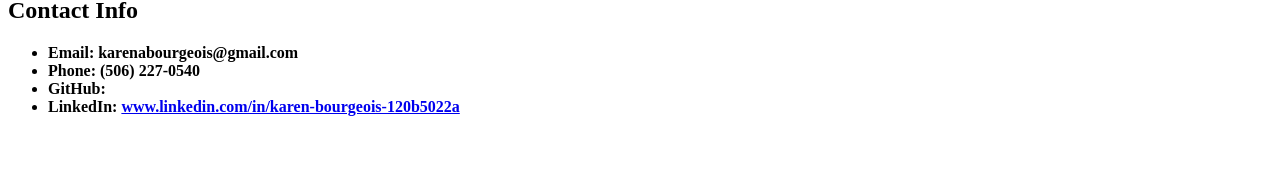
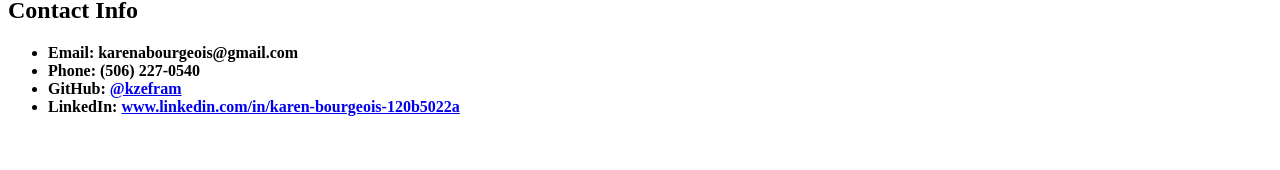
Before and after one commit to kzefram/First-Week-Stu, a plain HTML site: page index.html in a window 1280 px wide. Shown: the part 579-749 px from the top of the page. Drawn offline with Linux system fonts and the light colour scheme.

Commit message:
Add GitHub username

```diff
--- a/index.html
+++ b/index.html
@@ -36,7 +36,7 @@
         <ul>
             <li><strong>Email: karenabourgeois@gmail.com</strong></li>
             <li><strong>Phone: (506) 227-0540</strong></li>
-            <li><strong>GitHub: <a href="https://github.com/kzefram"></a></strong></li>
+            <li><strong>GitHub: <a href="https://github.com/kzefram">@kzefram</a></strong></li>
             <li><strong>LinkedIn: <a href="www.linkedin.com/in/karen-bourgeois-120b5022a">www.linkedin.com/in/karen-bourgeois-120b5022a</a></strong></li>
         </ul>
         <br/><br/>
```
